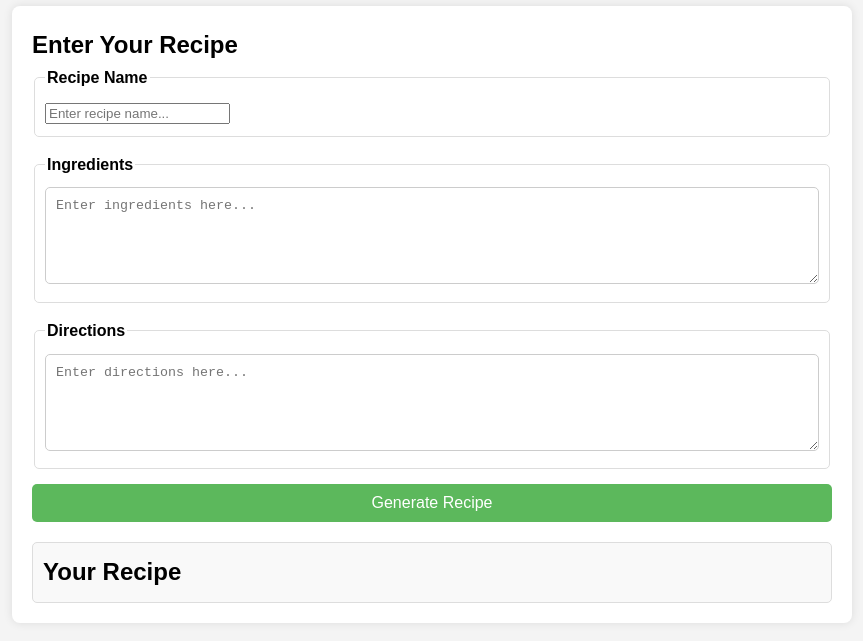
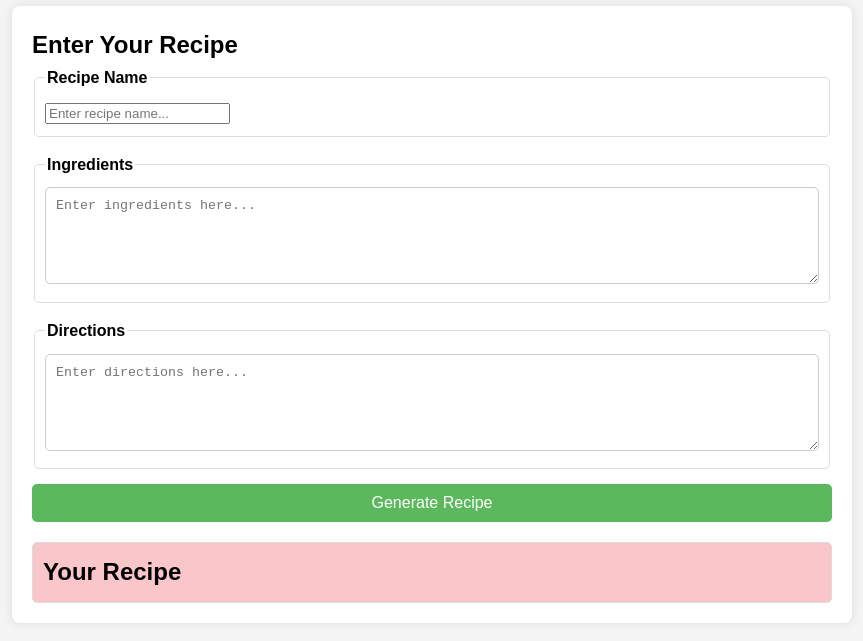
Before and after one commit to Haylie-g/project2, a plain HTML site: page index.html in a window 1280 px wide. Shown: the part 85-726 px from the top of the page, without its empty margins (208-1071 px from the left). Drawn offline with Linux system fonts and the light colour scheme.

Commit message:
modified style sheet recipie output color to pink

```diff
--- a/styles.css
+++ b/styles.css
@@ -75,7 +75,7 @@ button:hover {
     padding: 10px;
     border: 1px solid #ddd;
     border-radius: 5px;
-    background: #f9f9f9;
+    background: #f9c6c9;
 }
 
 #recipe-output h3 {
```
